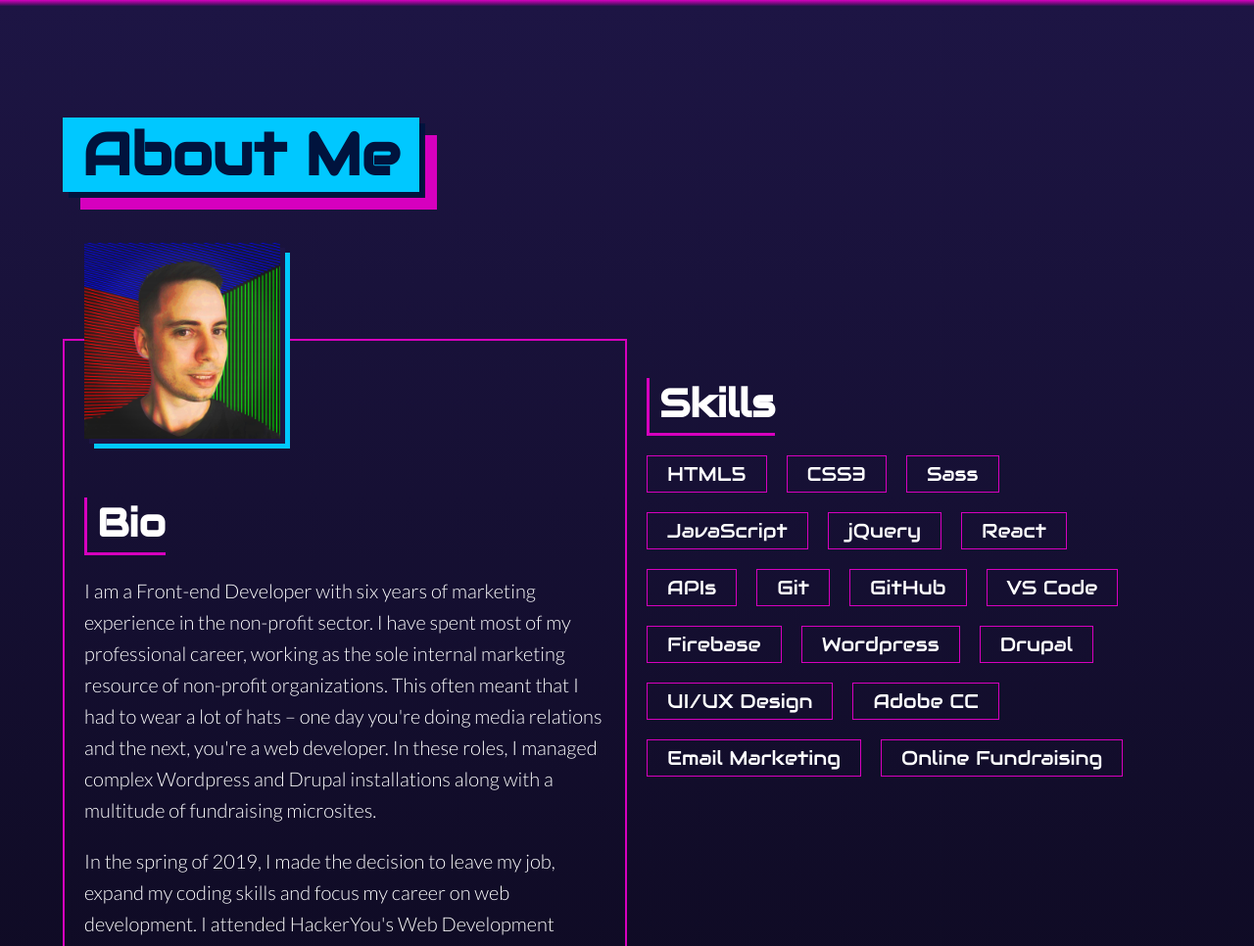
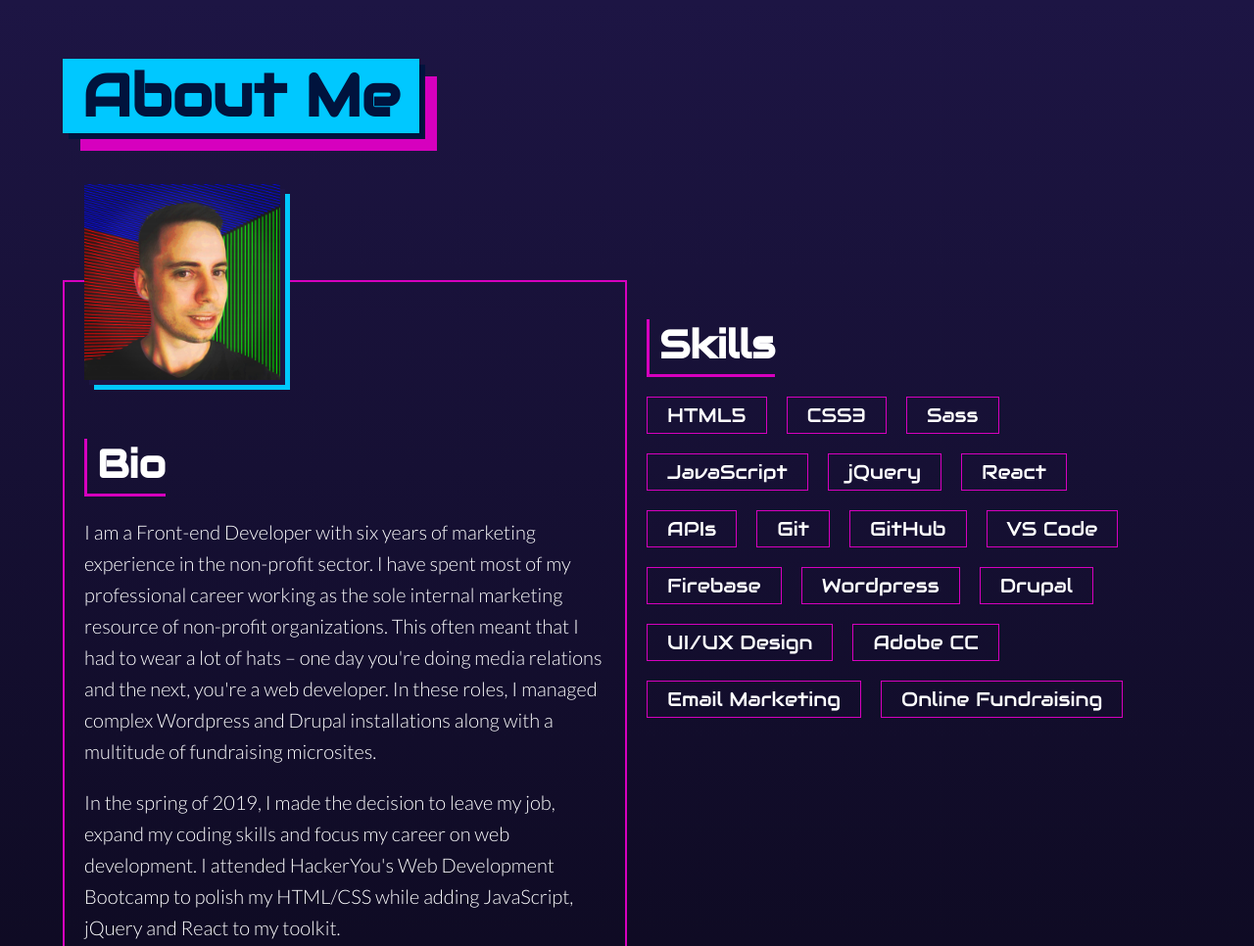
Before and after one commit to eugenefm/personalSite, a plain HTML site: page index.html in a window 1280 px wide. Shown: the part 760-1726 px from the top of the page at 98% size. Drawn offline with Linux system fonts and the light colour scheme; a web font is replaced by a local one.

Commit message:
typo and header animation tweak

```diff
--- a/index.html
+++ b/index.html
@@ -53,7 +53,7 @@
           <div class="col1 textBox">
             <img src="./assets/maxEugene.jpg">
             <h3>Bio</h3>
-            <p>I am a Front-end Developer with six years of marketing experience in the non-profit sector. I have spent most of my professional career, working as the sole internal marketing resource of non-profit organizations. This often meant that I had to wear a lot of hats – one day you're doing media relations and the next, you're a web developer. In these roles, I managed complex Wordpress and Drupal installations along with a multitude of fundraising microsites.</p>
+            <p>I am a Front-end Developer with six years of marketing experience in the non-profit sector. I have spent most of my professional career working as the sole internal marketing resource of non-profit organizations. This often meant that I had to wear a lot of hats – one day you're doing media relations and the next, you're a web developer. In these roles, I managed complex Wordpress and Drupal installations along with a multitude of fundraising microsites.</p>
 
             <p>In the spring of 2019, I made the decision to leave my job, expand my coding skills and focus my career on web development. I attended HackerYou's Web Development Bootcamp to polish my HTML/CSS while adding JavaScript, jQuery and React to my toolkit.</p>
 
--- a/styles/styles.scss
+++ b/styles/styles.scss
@@ -154,6 +154,7 @@ header {
 main {
   background: #00133d;
   padding-bottom: 200px;
+  box-shadow: 0 -50px 50px 50px #1d1544;
 
   h2 {
     display: inline-block;
@@ -163,7 +164,7 @@ main {
     background: #00c8ff;
     padding: 0 20px;
     box-shadow: 0.1em 0.1em #00133d, 0.3em 0.3em #d600be;
-    margin: 2em 0 1em -20px;
+    margin: 1em 0 1em -20px;
   }
 
   h3 {
@@ -205,7 +206,7 @@ main {
     }
   }
   .bio {
-    background: #1d1544 linear-gradient(#d600be, #1d1544 0.5%, #0b081b);
+    background: #1d1544 linear-gradient(#1d1544, #0b081b);
 
     h2 {
       margin-bottom: 150px;
```
Also changed, not shown: styles/styles.css, 1 other file.
